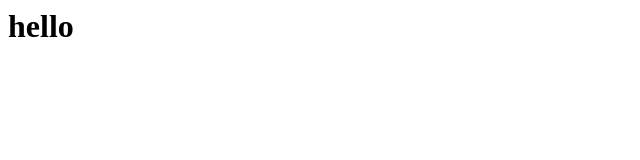
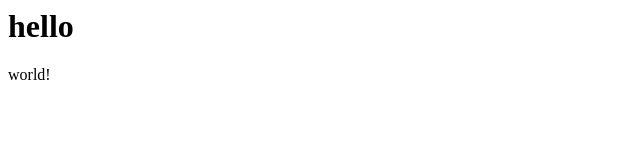
Before and after one commit to Sueoka0421/todo-app, a plain HTML site: page index.html in a window 1280 px wide. Shown: the full height of the page, 0-640 px from the left. Drawn offline with Linux system fonts and the light colour scheme.

Commit message:
Update index.html

```diff
--- a/index.html
+++ b/index.html
@@ -1 +1,2 @@
 <h1>hello</h1>
+<p>world!</p>
```
